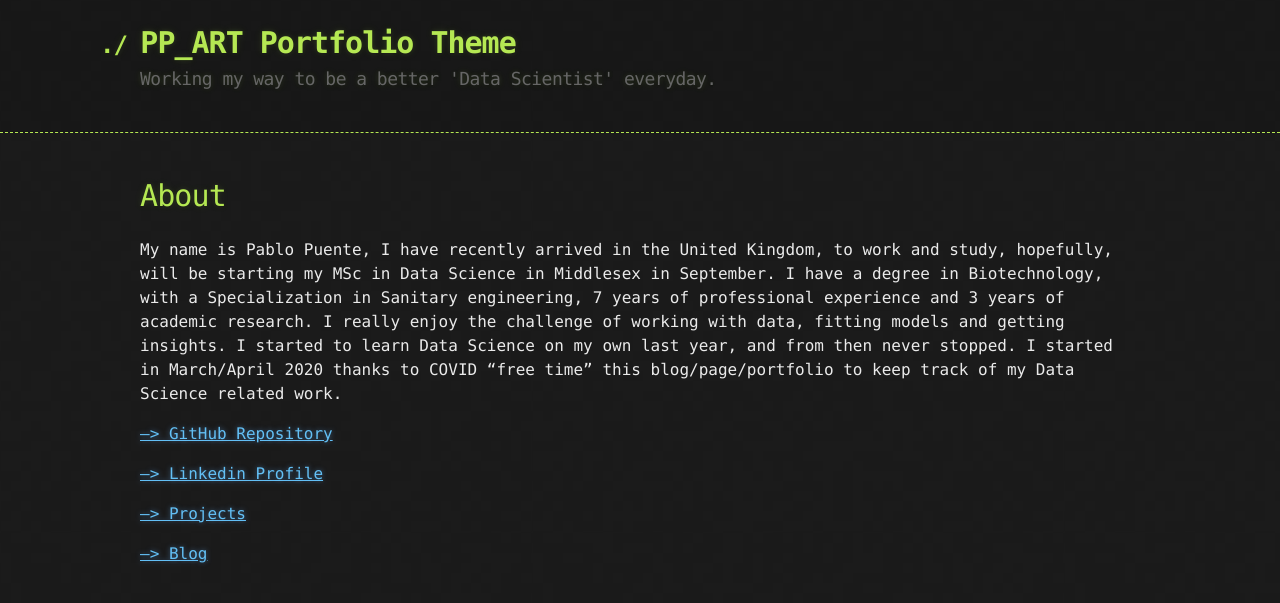
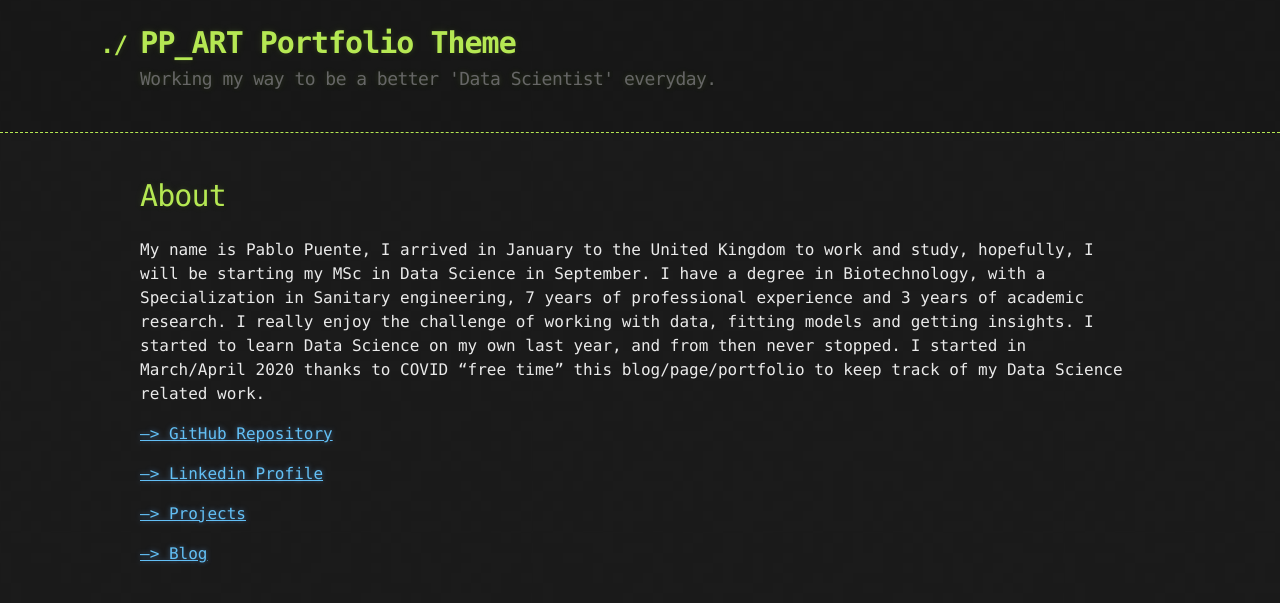
Before and after one commit to PaulB86UK/PP_ART, a Jekyll site: the page built from docs/About.md, in a window 1280 px wide. Shown: the top 603 px of the page. Built offline with Jekyll 4.4.1, drawn with Linux system fonts in a browser that asks for light colours; our own code applies the rules of GitHub Pages for plain Markdown files.

Commit message:
Update About.md

```diff
--- a/docs/About.md
+++ b/docs/About.md
@@ -3,7 +3,7 @@
 ---
 # About
 
-My name is Pablo Puente, I have recently arrived in the United Kingdom, to work and study, hopefully, will be starting my MSc in Data Science in Middlesex in September. I have a degree in Biotechnology, with a Specialization in Sanitary engineering, 7 years of professional experience and 3 years of academic research. I really enjoy the challenge of working with data, fitting models and getting insights. I started to learn Data Science on my own last year, and from then never stopped. I started in March/April 2020 thanks to COVID "free time" this blog/page/portfolio to keep track of my Data Science related work.
+My name is Pablo Puente, I arrived in January to the United Kingdom to work and study, hopefully, I will be starting my MSc in Data Science in September. I have a degree in Biotechnology, with a Specialization in Sanitary engineering, 7 years of professional experience and 3 years of academic research. I really enjoy the challenge of working with data, fitting models and getting insights. I started to learn Data Science on my own last year, and from then never stopped. I started in March/April 2020 thanks to COVID "free time" this blog/page/portfolio to keep track of my Data Science related work.
 
 [--> GitHub Repository](https://github.com/PaulB86UK)
 
```
